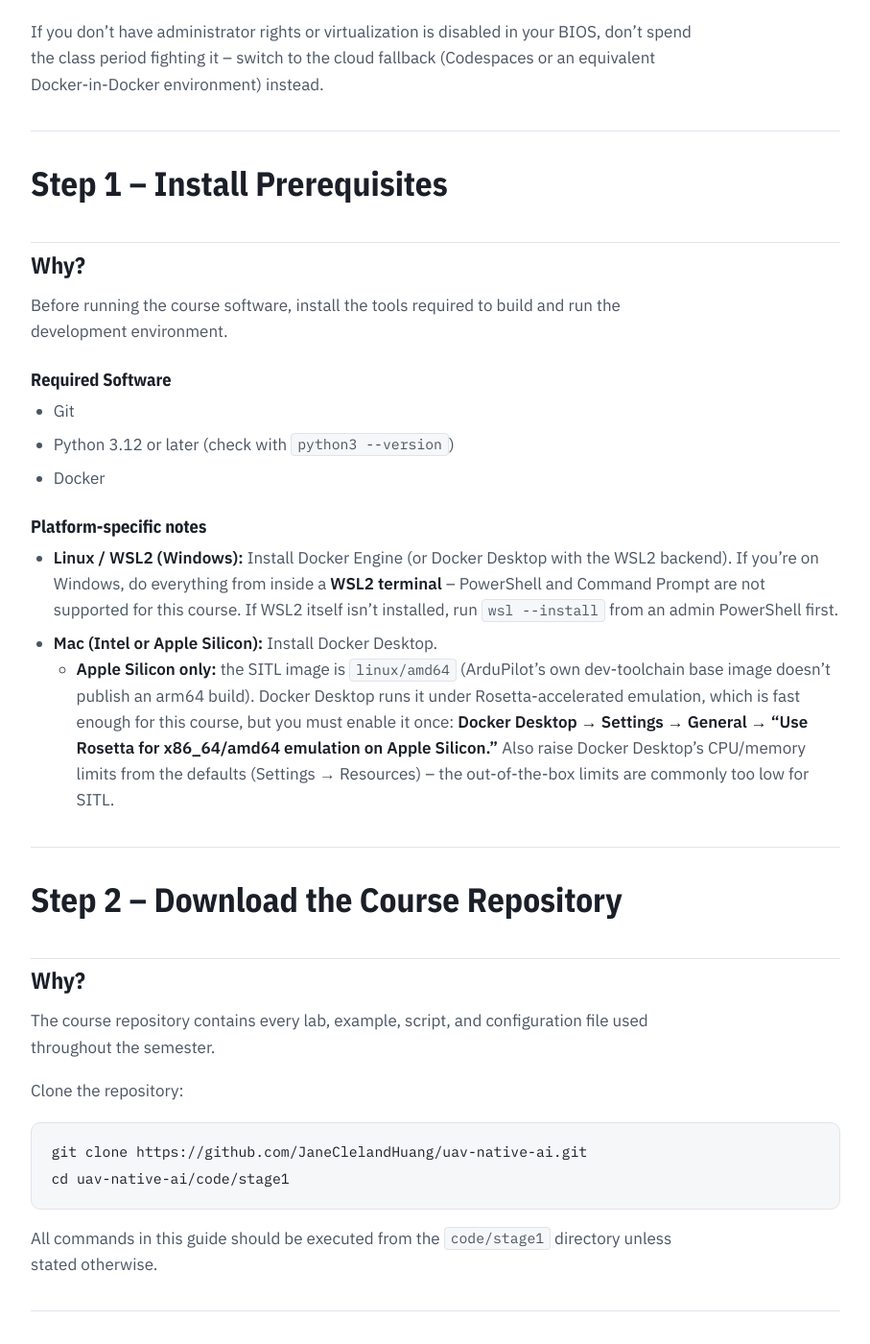
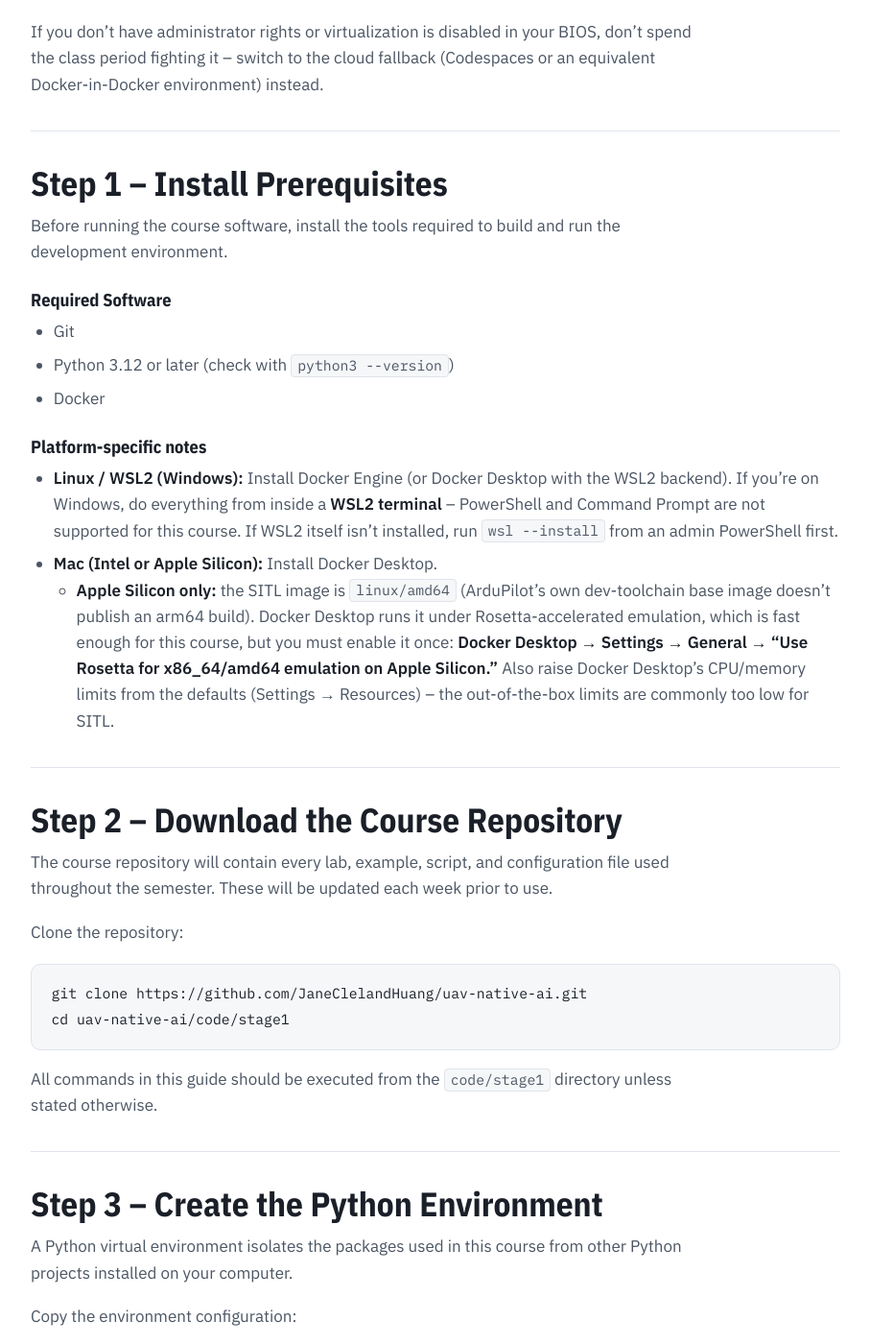
Before and after one commit to JaneClelandHuang/uav-native-ai, a Jekyll site: the page built from code/stage1/SETUP.md, in a window 1280 px wide and 1400 px high, scrolled down 1585 px. Shown: the whole window at 96% size, without its empty margins (186-1093 px from the left). Built offline with Jekyll 4.4.1, drawn with Linux system fonts in a browser that asks for light colours; our own code applies the rules of GitHub Pages for plain Markdown files.

Commit message:
Merge remote's Why?-header cleanup with explicit install-step rewrite
Combines the aesthetic simplification (drop '## Why?' subheaders) made
directly on the remote with the Step 4/5 rework so students explicitly
pull/build/start the environment instead of verify_setup.py doing it
silently on first run.

Co-Authored-By: Claude Sonnet 5 <noreply@anthropic.com>

```diff
--- a/code/stage1/SETUP.md
+++ b/code/stage1/SETUP.md
@@ -66,8 +66,6 @@ fallback (Codespaces or an equivalent Docker-in-Docker environment) instead.
 
 # Step 1 – Install Prerequisites
 
-## Why?
-
 Before running the course software, install the tools required to build and
 run the development environment.
 
@@ -98,10 +96,8 @@ run the development environment.
 
 # Step 2 – Download the Course Repository
 
-## Why?
-
-The course repository contains every lab, example, script, and configuration
-file used throughout the semester.
+The course repository will contain every lab, example, script, and configuration
+file used throughout the semester.  These will be updated each week prior to use.
 
 Clone the repository:
 
@@ -116,8 +112,6 @@ directory unless stated otherwise.
 ---
 
 # Step 3 – Create the Python Environment
-
-## Why?
 
 A Python virtual environment isolates the packages used in this course from
 other Python projects installed on your computer.
@@ -143,8 +137,6 @@ client/.venv/bin/pip install -r client/requirements.txt
 ---
 
 # Step 4 – Start the Development Environment
-
-## Why?
 
 Docker starts the software infrastructure required for the course.
 
@@ -190,8 +182,6 @@ running.
 
 # Step 5 – Run the Automated Health Check
 
-## Why?
-
 Professional software projects should verify that their environments are
 configured correctly rather than assuming everything is working. This
 script checks the environment you just started in Step 4 -- it does not
@@ -226,8 +216,6 @@ If a problem is detected, the script explains what failed and how to fix it.
 
 # Step 6 – Launch the Viewer
 
-## Why?
-
 The viewer provides a simple graphical display of the simulated UAV.
 
 Activate the virtual environment:
@@ -254,8 +242,6 @@ been sent.
 ---
 
 # Step 7 – Fly Your First Mission
-
-## Why?
 
 The final step confirms that the entire software stack is working correctly.
 
```
